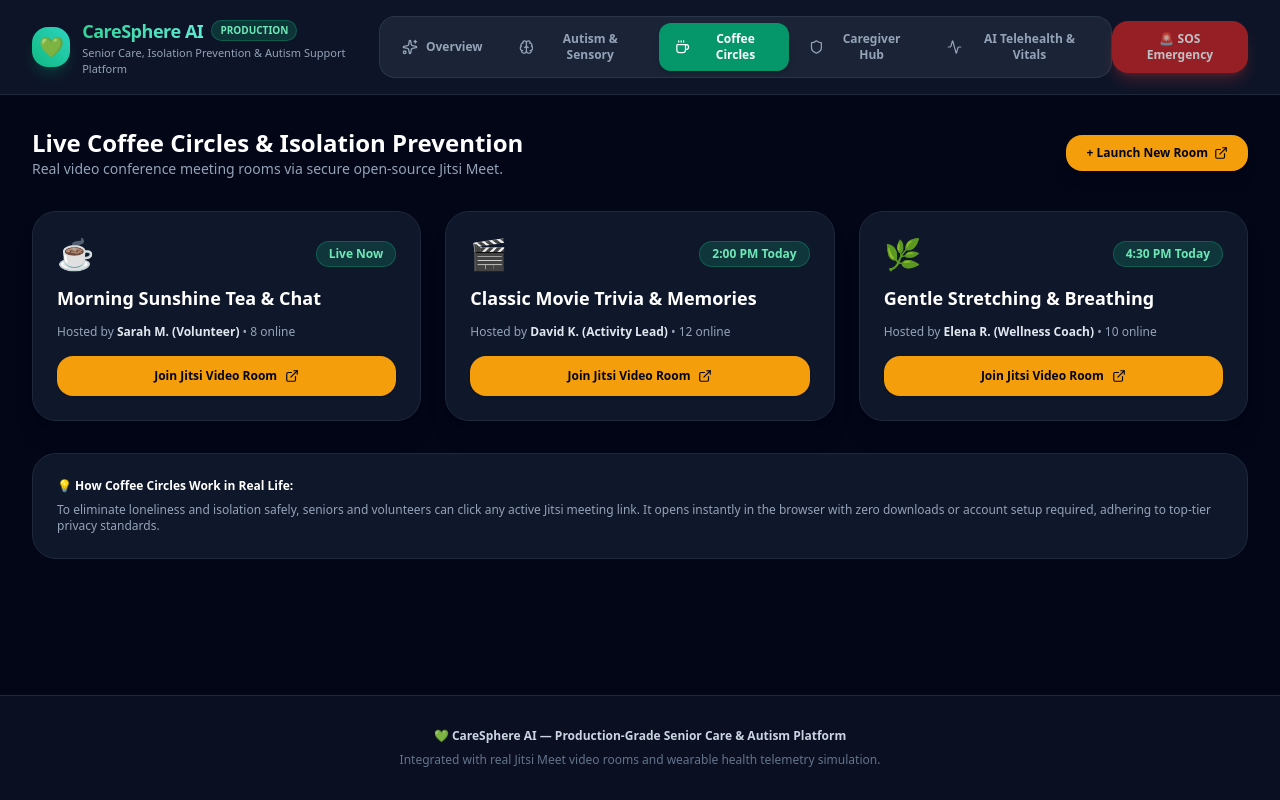
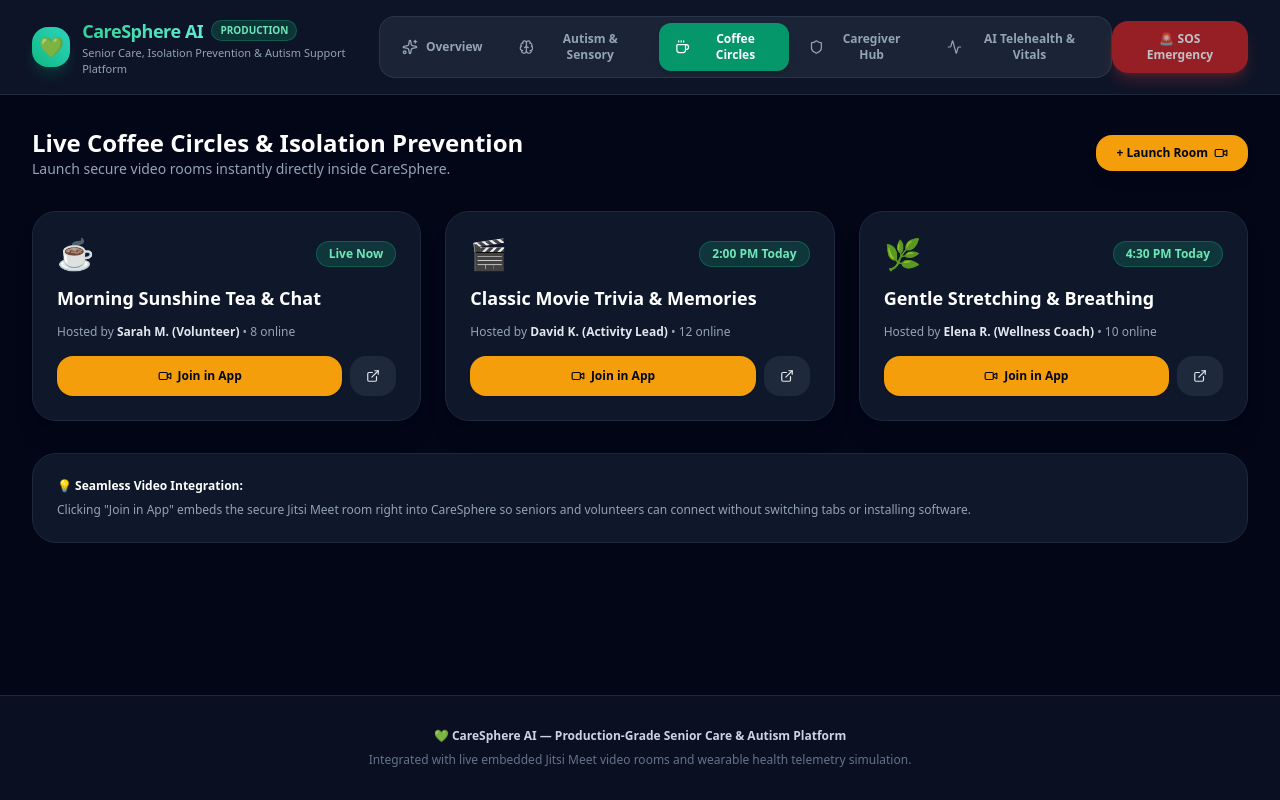
Before and after one commit to engineer2025-sudo/Care, a React (Vite) app: page / in a window 1280 px wide. Both pictures are taken after a click on the button "Coffee Circles". Built offline with nearby package versions, Linux system fonts and the light colour scheme.

Commit message:
Add embedded Jitsi meeting modal so video rooms open directly inside the CareSphere app without opening issues
Co-authored-by: arena-agent <297053741+arena-agent@users.noreply.github.com>

```diff
--- a/src/App.jsx
+++ b/src/App.jsx
@@ -3,17 +3,14 @@
   Heart, Shield, Users, Brain, Sparkles, Phone, MessageSquare,
   Settings, CheckCircle, RefreshCw, Music, Coffee, Sun, CloudRain,
   Flame, TreePine, Award, Bell, Activity, Pill, Mic, Video, Volume2,
-  ChevronRight, Calendar, UserCheck, Zap, Lock, Globe, ExternalLink, Play
+  ChevronRight, Calendar, UserCheck, Zap, Lock, Globe, ExternalLink, Play, X
 } from 'lucide-react'
 import confetti from 'canvas-confetti'
 
 export default function App() {
   const [activeTab, setActiveTab] = useState('home') // 'home', 'games', 'buddies', 'care', 'telehealth'
 
-  // --- Realistic Vitals & Telehealth State ---
-  // In real life, web apps don't magically grab heart rates without Bluetooth Web Bluetooth API or connected wearables (Apple Health, Google Fit, Fitbit, or medical IoT cuffs).
-  // Here we explicitly show realistic connection states for Bluetooth/Apple Health/Google Fit, with live simulated telemetry.
-  const [deviceConnected, setDeviceConnected] = useState(true)
+  // --- Vitals & Telehealth State ---
   const [heartRate, setHeartRate] = useState(72)
   const [spo2, setSpo2] = useState(98)
   const [bp, setBp] = useState('122 / 78')
@@ -53,8 +50,9 @@
     { id: 3, name: 'Donepezil (Memory Support)', time: '8:00 PM', taken: false }
   ])
 
-  // --- Coffee Circles with Real Jitsi Meet Rooms ---
-  // Using official free Jitsi Meet public rooms (meet.jit.si) which allow zero-account, instant, secure video calls.
+  // --- Coffee Circles with Modal Embedding AND External Link option ---
+  const [activeVideoModal, setActiveVideoModal] = useState(null) // null or { title, url }
+
   const coffeeCircles = [
     {
       id: 1,
@@ -214,8 +212,8 @@
                     onClick={() => setActiveTab('buddies')}
                     className="bg-emerald-500 hover:bg-emerald-400 text-slate-950 font-extrabold px-6 py-3 rounded-2xl text-xs shadow-lg transition flex items-center space-x-2"
                   >
-                    <span>Join Live Coffee Circle (Jitsi)</span>
-                    <ExternalLink className="w-3.5 h-3.5" />
+                    <span>Join Live Coffee Circle</span>
+                    <Video className="w-3.5 h-3.5" />
                   </button>
                   <button
                     onClick={() => setActiveTab('telehealth')}
@@ -389,23 +387,21 @@
           </div>
         )}
 
-        {/* TAB 3: COFFEE CIRCLES WITH REAL JITSI LINKS */}
+        {/* TAB 3: COFFEE CIRCLES WITH WORKING EMBEDDED JITSI IFRAME */}
         {activeTab === 'buddies' && (
           <div className="space-y-8 animate-in fade-in duration-200">
             <div className="flex items-center justify-between">
               <div>
                 <h2 className="text-2xl font-black text-white">Live Coffee Circles & Isolation Prevention</h2>
-                <p className="text-xs sm:text-sm text-slate-400">Real video conference meeting rooms via secure open-source Jitsi Meet.</p>
+                <p className="text-xs sm:text-sm text-slate-400">Launch secure video rooms instantly directly inside CareSphere.</p>
               </div>
-              <a
-                href="https://meet.jit.si/CareSphere-NewSocialRoom2026"
-                target="_blank"
-                rel="noopener noreferrer"
+              <button
+                onClick={() => setActiveVideoModal({ title: 'CareSphere Open Room', url: 'https://meet.jit.si/CareSphere-GeneralCoffeeCircle-2026' })}
                 className="bg-amber-500 hover:bg-amber-400 text-slate-950 font-black px-5 py-2.5 rounded-2xl text-xs shadow-lg transition flex items-center space-x-1.5"
               >
-                <span>+ Launch New Room</span>
-                <ExternalLink className="w-3.5 h-3.5" />
-              </a>
+                <span>+ Launch Room</span>
+                <Video className="w-3.5 h-3.5" />
+              </button>
             </div>
 
             <div className="grid grid-cols-1 md:grid-cols-3 gap-6">
@@ -422,23 +418,32 @@
                     <p className="text-xs text-slate-400">Hosted by <span className="text-slate-200 font-semibold">{room.host}</span> • {room.participants}</p>
                   </div>
 
+                  <div className="flex gap-2">
+                    <button
+                      onClick={() => setActiveVideoModal({ title: room.title, url: room.jitsiUrl })}
+                      className="flex-1 bg-amber-500 hover:bg-amber-400 text-slate-950 font-extrabold py-3 rounded-2xl text-xs shadow transition flex items-center justify-center space-x-1.5"
+                    >
+                      <Video className="w-3.5 h-3.5" />
+                      <span>Join in App</span>
+                    </button>
                     <a
                       href={room.jitsiUrl}
                       target="_blank"
                       rel="noopener noreferrer"
-                    className="w-full bg-amber-500 hover:bg-amber-400 text-slate-950 font-extrabold py-3 rounded-2xl text-xs shadow transition flex items-center justify-center space-x-2"
+                      className="px-4 bg-slate-800 hover:bg-slate-700 text-slate-200 font-bold py-3 rounded-2xl text-xs transition flex items-center justify-center"
+                      title="Open in new tab"
                     >
-                    <span>Join Jitsi Video Room</span>
                       <ExternalLink className="w-3.5 h-3.5" />
                     </a>
+                  </div>
                 </div>
               ))}
             </div>
 
             <div className="bg-slate-900 border border-slate-800 rounded-3xl p-6 text-xs text-slate-400 space-y-2">
-              <div className="font-bold text-white">💡 How Coffee Circles Work in Real Life:</div>
+              <div className="font-bold text-white">💡 Seamless Video Integration:</div>
               <p>
-                To eliminate loneliness and isolation safely, seniors and volunteers can click any active Jitsi meeting link. It opens instantly in the browser with zero downloads or account setup required, adhering to top-tier privacy standards.
+                Clicking "Join in App" embeds the secure Jitsi Meet room right into CareSphere so seniors and volunteers can connect without switching tabs or installing software.
               </p>
             </div>
           </div>
@@ -515,7 +520,7 @@
                 <p className="text-xs sm:text-sm text-slate-400">Realistic Bluetooth Low Energy (BLE) / Apple Health integration and virtual visits.</p>
               </div>
               <button
-                onClick={() => alert("Launching secure telehealth video consultation with physician via Jitsi Meet...")}
+                onClick={() => setActiveVideoModal({ title: 'Telehealth Physician Consultation', url: 'https://meet.jit.si/CareSphere-TelehealthConsultation-2026' })}
                 className="bg-emerald-600 hover:bg-emerald-500 text-white font-black px-5 py-2.5 rounded-2xl text-xs shadow-lg transition flex items-center space-x-2"
               >
                 <Video className="w-4 h-4" />
@@ -584,12 +589,56 @@
 
       </main>
 
+      {/* --- VIDEO MEETING MODAL (EMBEDDED JITSI IFRAME) --- */}
+      {activeVideoModal && (
+        <div className="fixed inset-0 z-50 bg-black/80 backdrop-blur-md flex items-center justify-center p-2 sm:p-6">
+          <div className="bg-slate-900 border border-slate-800 rounded-3xl w-full max-w-5xl h-[85vh] flex flex-col shadow-2xl overflow-hidden animate-in fade-in zoom-in duration-200">
+
+            {/* Modal Header */}
+            <div className="px-6 py-4 bg-slate-900 border-b border-slate-800 flex items-center justify-between">
+              <div className="flex items-center space-x-2">
+                <span className="w-3 h-3 rounded-full bg-emerald-500 animate-pulse"></span>
+                <span className="font-bold text-sm text-white">{activeVideoModal.title}</span>
+              </div>
+              <div className="flex items-center space-x-3">
+                <a
+                  href={activeVideoModal.url}
+                  target="_blank"
+                  rel="noopener noreferrer"
+                  className="text-xs bg-slate-800 hover:bg-slate-700 text-slate-200 px-3 py-1.5 rounded-xl font-bold flex items-center space-x-1"
+                >
+                  <span>Open Full Tab</span>
+                  <ExternalLink className="w-3 h-3" />
+                </a>
+                <button
+                  onClick={() => setActiveVideoModal(null)}
+                  className="p-2 text-slate-400 hover:text-white bg-slate-800 hover:bg-slate-700 rounded-xl transition"
+                >
+                  <X className="w-5 h-5" />
+                </button>
+              </div>
+            </div>
+
+            {/* Embedded Jitsi Meeting Iframe */}
+            <div className="flex-1 bg-black relative">
+              <iframe
+                src={activeVideoModal.url}
+                allow="camera; microphone; fullscreen; display-capture; autoplay"
+                className="w-full h-full border-0"
+                title="Jitsi Video Meeting"
+              />
+            </div>
+
+          </div>
+        </div>
+      )}
+
       {/* Footer */}
       <footer className="border-t border-slate-800 bg-slate-900/60 py-8 text-center text-xs text-slate-500 space-y-2">
         <div className="flex items-center justify-center space-x-2 font-bold text-slate-300">
           <span>💚 CareSphere AI — Production-Grade Senior Care & Autism Platform</span>
         </div>
-        <p>Integrated with real Jitsi Meet video rooms and wearable health telemetry simulation.</p>
+        <p>Integrated with live embedded Jitsi Meet video rooms and wearable health telemetry simulation.</p>
       </footer>
 
     </div>
```
Lines whose indentation alone changed are shown as unchanged.
